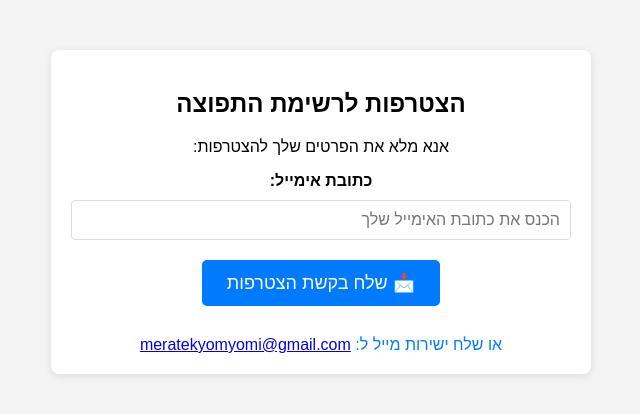
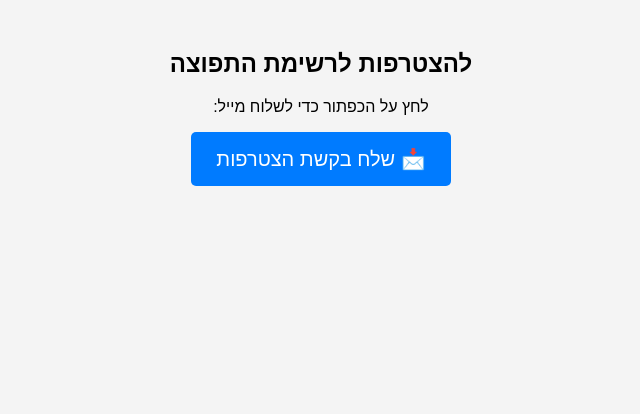
Before and after one commit to yakov100/email-redirect, a plain HTML site: page index.html in a window 1280 px wide. Shown: the whole page, without its empty margins (319-959 px from the left). Drawn offline with Linux system fonts and the light colour scheme.

Commit message:
Add files via upload

```diff
--- a/index.html
+++ b/index.html
@@ -11,85 +11,27 @@
             margin: 50px;
             background-color: #f4f4f4;
         }
-        .container {
-            max-width: 500px;
-            margin: 0 auto;
-            padding: 20px;
-            background: white;
-            border-radius: 8px;
-            box-shadow: 0 2px 10px rgba(0,0,0,0.1);
-        }
-        label {
-            display: block;
-            margin-bottom: 10px;
-            font-weight: bold;
-        }
-        input[type="email"] {
-            width: 100%;
-            padding: 10px;
-            margin-bottom: 20px;
-            border: 1px solid #ddd;
-            border-radius: 4px;
-            box-sizing: border-box;
-            font-size: 16px;
-        }
-        .btn {
+        .email-link {
             display: inline-block;
-            padding: 12px 25px;
-            font-size: 18px;
+            padding: 15px 25px;
+            font-size: 20px;
             color: white;
             background-color: #007bff;
-            border: none;
+            text-decoration: none;
             border-radius: 5px;
-            cursor: pointer;
         }
-        .btn:hover {
+        .email-link:hover {
             background-color: #0056b3;
-        }
-        .direct-link {
-            display: block;
-            margin-top: 30px;
-            color: #007bff;
         }
     </style>
 </head>
 <body>
-    <div class="container">
-        <h2>הצטרפות לרשימת התפוצה</h2>
-        <p>אנא מלא את הפרטים שלך להצטרפות:</p>
+    <h2>להצטרפות לרשימת התפוצה</h2>
+    <p>לחץ על הכפתור כדי לשלוח מייל:</p>
 
-        <label for="email">כתובת אימייל:</label>
-        <input type="email" id="email" placeholder="הכנס את כתובת האימייל שלך">
-
-        <button class="btn" onclick="copyEmailInfo()">📩 שלח בקשת הצטרפות</button>
-
-        <p id="instructions" style="display: none; margin-top: 20px; padding: 10px; background: #f0f8ff; border-radius: 5px;">
-            המידע הועתק! פתח את תוכנת האימייל שלך ושלח ל-meratekyomyomi@gmail.com
-        </p>
-
-        <div class="direct-link">
-            או שלח ישירות מייל ל:
-            <a href="mailto:meratekyomyomi@gmail.com">meratekyomyomi@gmail.com</a>
-        </div>
-    </div>
-
-    <script>
-        function copyEmailInfo() {
-            const email = document.getElementById('email').value;
-            if (email) {
-                // מנסה להעתיק לזיכרון
-                navigator.clipboard.writeText(`כתובת אימייל להצטרפות: ${email}`).then(() => {
-                    document.getElementById('instructions').style.display = 'block';
-
-                    // ניסיון לפתוח את תוכנת האימייל
-                    setTimeout(() => {
-                        window.location.href = `mailto:meratekyomyomi@gmail.com?subject=הצטרפות&body=צרפו%20אותי%20בבקשה%20-%20${email}`;
-                    }, 500);
-                });
-            } else {
-                alert('אנא הכנס כתובת אימייל תקינה');
-            }
-        }
-    </script>
+    <!-- קישור פשוט ללא JavaScript -->
+    <a class="email-link" href="mailto:meratekyomyomi@gmail.com?subject=הצטרפות&body=צרפו%20אותי%20בבקשה">
+        📩 שלח בקשת הצטרפות
+    </a>
 </body>
 </html>
```
